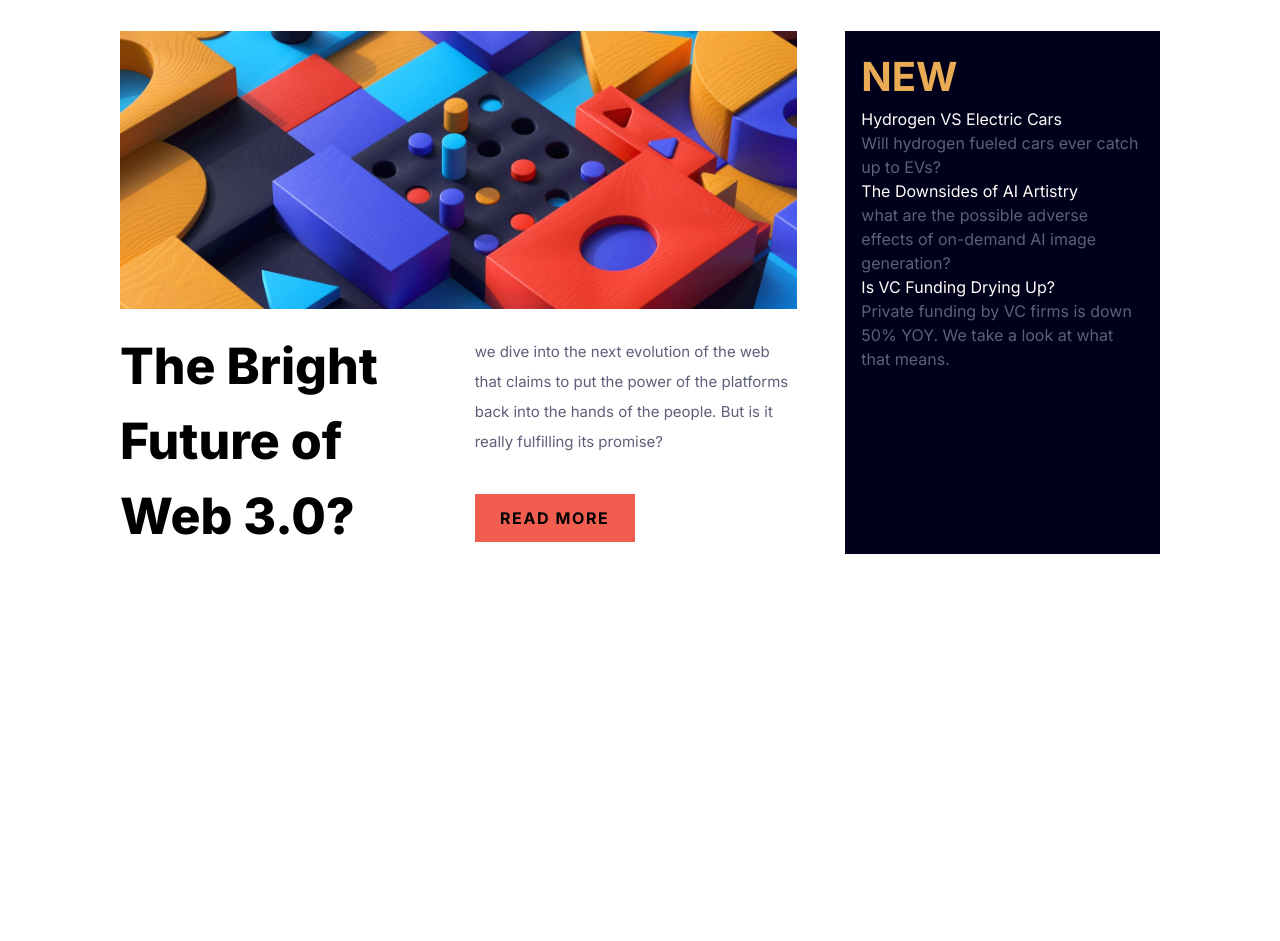
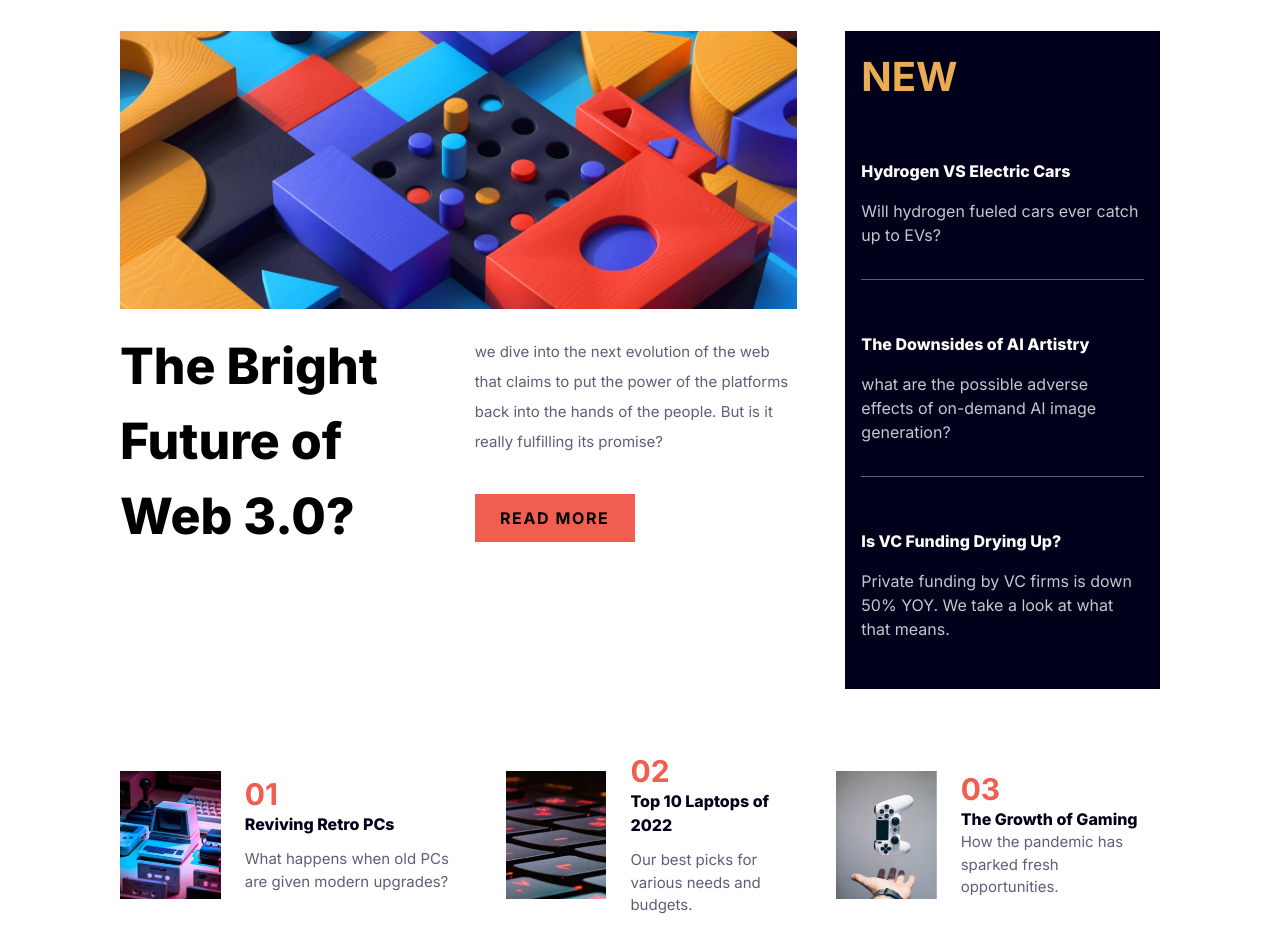
Before and after one commit to Adefarati22/news-paper, a plain HTML site: page index.html in a window 1280 px wide. Shown: the part 109-1050 px from the top of the page. Before the commit the page ends 800 px from the top, so only its background shows below. Drawn offline with nearby package versions, Linux system fonts and the light colour scheme.

Commit message:
feat:index

```diff
--- a/index.html
+++ b/index.html
@@ -75,23 +75,55 @@
           </div>
         </div>
         <!-- div-2 -->
-        <div class="bg-very-dark-blue p-4">
+        <div class="bg-very-dark-blue p-4 space-y-5">
             <h1 class="text-soft-orange text-[40px] font-bold">NEW</h1>
-            <div>
-                <h2 class="text-off-white hover:text-soft-orange cursor-pointer"> Hydrogen VS Electric Cars</h2>
-                <p class="text-dark-grayish-blue">Will hydrogen fueled cars ever catch up to EVs?</p>
+            <div class="border-b border-dark-grayish-blue py-8 space-y-4">
+                <h2 class="text-off-white hover:text-soft-orange cursor-pointer font-extrabold"> Hydrogen VS Electric Cars</h2>
+                <p class="text-grayish-blue">Will hydrogen fueled cars ever catch up to EVs?</p>
             </div>
-            <div>
-                <h2 class="text-off-white hover:text-soft-orange cursor-pointer">The Downsides of AI Artistry</h2>
-                <p class="text-dark-grayish-blue">what are the possible adverse effects of on-demand AI image
+            <div class="border-b border-dark-grayish-blue py-8 space-y-4">
+                <h2 class="text-off-white hover:text-soft-orange cursor-pointer font-extrabold">The Downsides of AI Artistry</h2>
+                <p class="text-grayish-blue">what are the possible adverse effects of on-demand AI image
               generation?</p>
             </div>
-            <div>
-                <h2 class="text-off-white hover:text-soft-orange cursor-pointer">Is VC Funding Drying Up?</h2>
-                <p class="text-dark-grayish-blue">Private funding by VC firms is down 50% YOY. We take a look at
+            <div class="py-8 space-y-4">
+                <h2 class="text-off-white hover:text-soft-orange cursor-pointer font-extrabold">Is VC Funding Drying Up?</h2>
+                <p class="text-grayish-blue">Private funding by VC firms is down 50% YOY. We take a look at
               what that means.</p>
             </div>
         </div>
+      </section>
+       <!-- section-2 -->
+      <section class="mt-16">
+      <div class="flex flex-col lg:flex-row gap-8">
+          <!-- retro-div -->
+        <div class="flex gap-6 items-center">
+          <img src="assets/image-retro-pcs.jpg" alt="PC" class=" h-32" />
+          <div class="flex-col ">
+            <h1 class="text-soft-red font-bold text-3xl">01</h1>
+          <h4 class="text-very-dark-blue font-extrabold hover:text-soft-red cursor-pointer ">Reviving Retro PCs</h4>
+          <p class="text-[15px] text-dark-grayish-blue mt-3">What happens when old PCs are given modern upgrades?</p>
+          </div>
+        </div>
+        <!-- Laptop-div -->
+        <div class="flex gap-6 items-center">
+          <img src="assets/image-top-laptops.jpg" alt="Laptop" class="h-32"/>
+          <div class="flex-col">
+                      <h1 class="text-soft-red font-bold text-3xl">02</h1>
+          <h4 class="text-very-dark-blue font-extrabold hover:text-soft-red cursor-pointer">Top 10 Laptops of 2022</h4>
+          <p class="text-[15px] text-dark-grayish-blue mt-3">Our best picks for various needs and budgets.</p>
+          </div>
+        </div>
+        <!-- Growth-div -->
+        <div class="flex items-center gap-6">
+          <img src="assets/image-gaming-growth.jpg" alt="growth" class="h-32" />
+         <div class="flex-col">
+             <h2 class="text-soft-red font-bold text-3xl">03</h2>
+          <h4 class="text-very-dark-blue font-extrabold hover:text-soft-red cursor-pointer">The Growth of Gaming</h4>
+          <p class="text-[15px] text-dark-grayish-blue">How the pandemic has sparked fresh opportunities.</p>
+         </div>
+        </div>
+      </div>
       </section>
     </main>
 
```
Also changed, not shown: pratice.html (+3 -3 lines).
